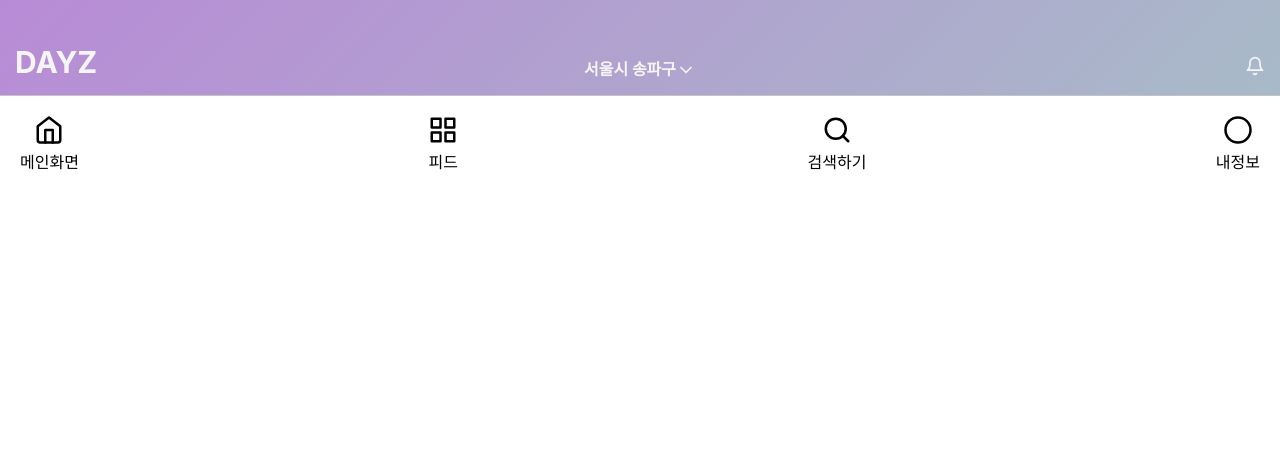
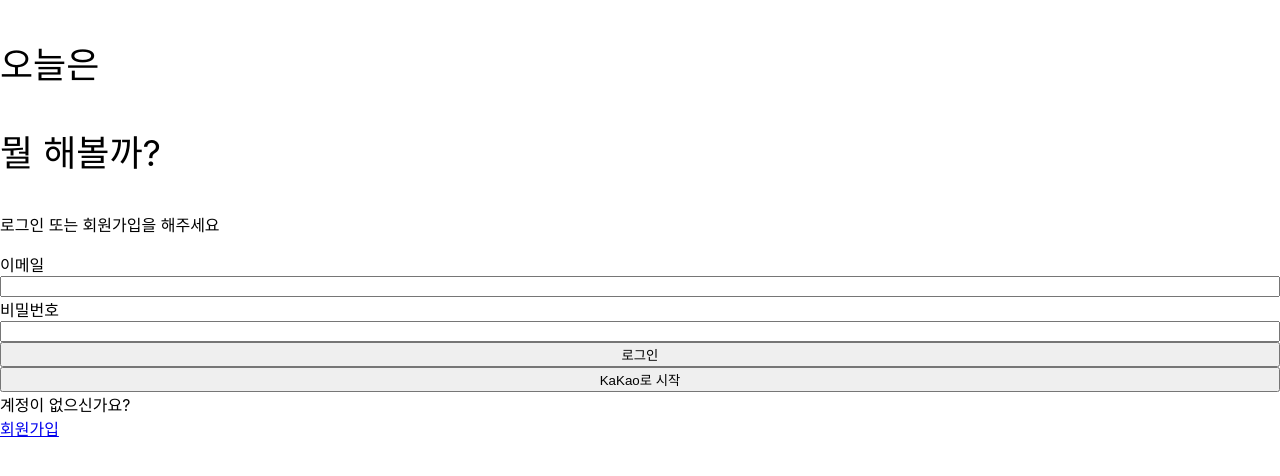
Before and after one commit to prgrms-web-devcourse/Team_DAYZ_DAYZ_FE, a React (Create React App) app: page /login in a window 1280 px wide. Shown: the top 476 px of the page. Built offline with nearby package versions, Linux system fonts and the light colour scheme.

Commit message:
Feat: 로그인폼 마크업 구현

```diff
--- /dev/null
+++ b/src/pages/Login/LoginForm.tsx
@@ -0,0 +1,34 @@
+import styled from '@emotion/styled';
+import React from 'react';
+const LoginForm = () => {
+  return (
+    <div>
+      <LoginTitle>
+        <p>오늘은</p>
+        <p>뭘 해볼까?</p>
+      </LoginTitle>
+      <p>로그인 또는 회원가입을 해주세요</p>
+      <LoginFormContainer>
+        <span>이메일</span>
+        <input />
+        <span>비밀번호</span>
+        <input />
+        <button>로그인</button>
+        <button>KaKao로 시작</button>
+        <span>계정이 없으신가요?</span>
+        <a href="/">회원가입</a>
+      </LoginFormContainer>
+    </div>
+  );
+};
+
+export default LoginForm;
+
+const LoginTitle = styled.p`
+  font-size: 36px;
+`;
+
+const LoginFormContainer = styled.form`
+  display: flex;
+  flex-direction: column;
+`;
--- a/src/routes/Router.tsx
+++ b/src/routes/Router.tsx
@@ -1,6 +1,7 @@
 import React from 'react';
 import { Route, Switch } from 'react-router';
 import { ChangeLocation, ExplorePage, HomePage } from '../pages';
+import LoginForm from '../pages/Login/LoginForm';
 
 const Router = () => {
   return (
@@ -8,6 +9,7 @@ const Router = () => {
       <Route path="/" exact component={HomePage} />
       <Route path="/explore" exact component={ExplorePage} />
       <Route path="/location" exact component={ChangeLocation} />
+      <Route path="/login" exact component={LoginForm} />
     </Switch>
   );
 };
--- a/src/template/DefaultTemplate.tsx
+++ b/src/template/DefaultTemplate.tsx
@@ -1,4 +1,3 @@
-import styled from '@emotion/styled';
 import React from 'react';
 import { Header } from './Header';
 import { Navigator } from './Navigator';
@@ -7,13 +6,25 @@ interface Props {
   children: React.ReactNode;
 }
 
+const isLoginPage = () => {
+  if (window.location.pathname === '/login') {
+    return true;
+  }
+};
+
 const DefaultTemplate = ({ children }: Props): JSX.Element => {
   return (
-    <main>
-      <Header />
-      <div>{children}</div>
-      <Navigator />
-    </main>
+    <>
+      {isLoginPage() ? (
+        <div>{children}</div>
+      ) : (
+        <main>
+          <Header />
+          <div>{children}</div>
+          <Navigator />
+        </main>
+      )}
+    </>
   );
 };
 
```
